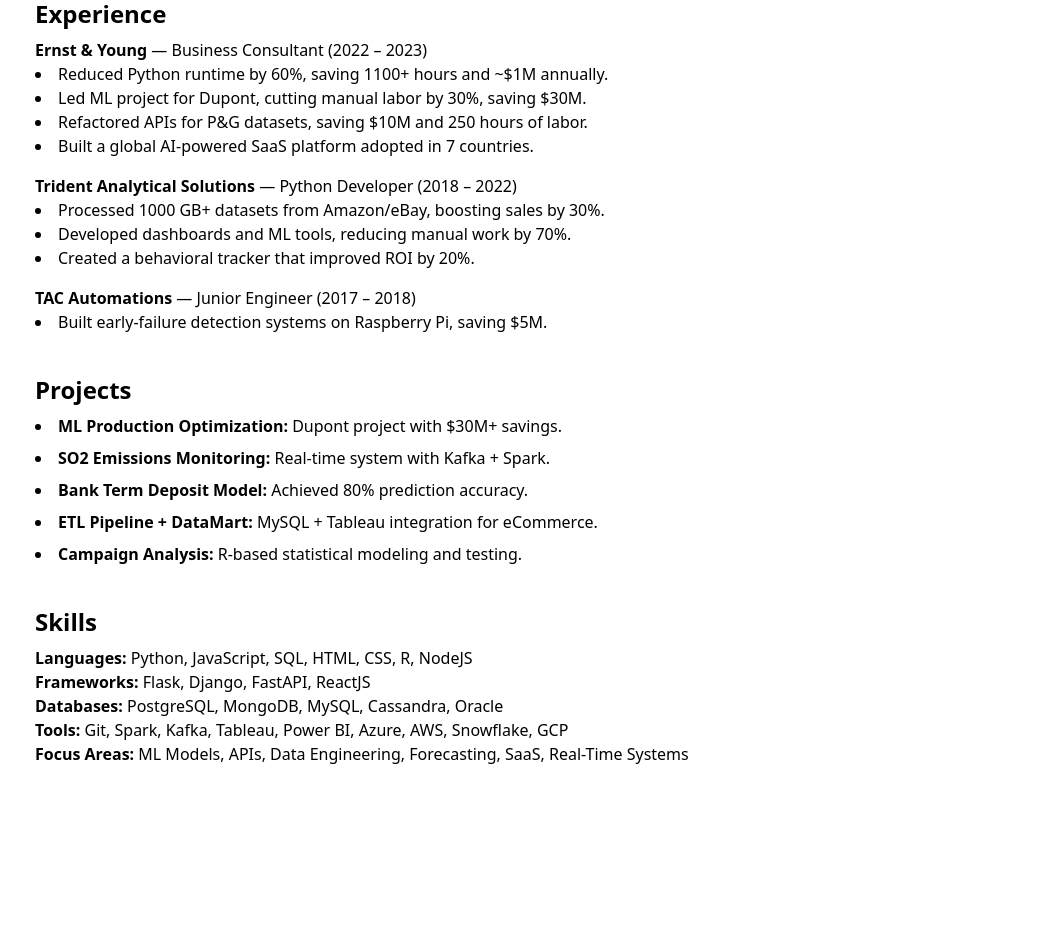
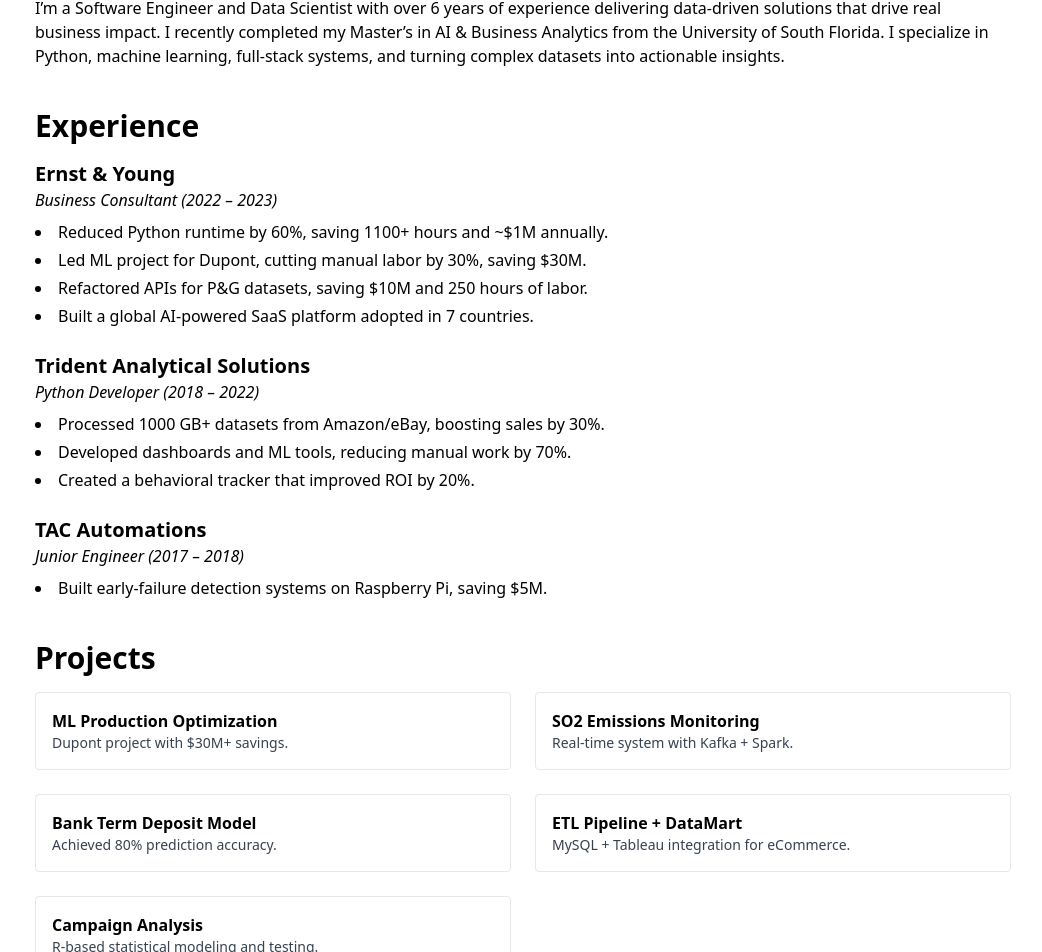
Before and after one commit to ankit180396/ankit-portfolio, a React (Create React App) app: page / in a window 1280 px wide. Shown: the part 354-1306 px from the top of the page, without its empty margins (117-1159 px from the left). Before the commit the page ends 1144 px from the top, so only its background shows below. Built offline with nearby package versions, Linux system fonts and the light colour scheme.

Commit message:
Updated content

```diff
--- a/src/App.js
+++ b/src/App.js
@@ -1,143 +1,122 @@
-import React from "react";
+import React, { useState, useEffect } from "react";
 
 export default function App() {
+  const [darkMode, setDarkMode] = useState(false);
+
+  useEffect(() => {
+    document.documentElement.classList.toggle("dark", darkMode);
+  }, [darkMode]);
+
   return (
-    <div className="p-6 max-w-5xl mx-auto space-y-10">
+    <div className="min-h-screen px-6 py-10 max-w-5xl mx-auto space-y-10 bg-white text-black dark:bg-gray-900 dark:text-white transition-all">
+      <div className="flex justify-end">
+        <button
+          className="border px-4 py-1 rounded hover:bg-gray-200 dark:hover:bg-gray-800"
+          onClick={() => setDarkMode(!darkMode)}
+        >
+          {darkMode ? "Light Mode" : "Dark Mode"}
+        </button>
+      </div>
+
       <section className="text-center">
-        <h1 className="text-4xl font-bold">Ankit Choudhary</h1>
+        <h1 className="text-5xl font-bold">Ankit Choudhary</h1>
         <p className="text-lg mt-2">Software Engineer | Data Scientist</p>
         <p className="text-md mt-1">
           Tampa, FL | ankit.er1803@gmail.com | +1 (813) 577-0169
         </p>
         <div className="mt-2 space-x-4">
-          <a
-            href="https://www.linkedin.com/in/ankit-choudhary1803/"
-            className="underline text-blue-600"
-          >
+          <a href="https://www.linkedin.com/in/ankit-choudhary1803/" className="underline text-blue-600 dark:text-blue-400">
             LinkedIn
           </a>
-          <a
-            href="https://github.com/ankit180396"
-            className="underline text-blue-600"
-          >
+          <a href="https://github.com/ankit180396" className="underline text-blue-600 dark:text-blue-400">
             GitHub
           </a>
-          <a
-            href="https://ankit180396.github.io/"
-            className="underline text-blue-600"
-          >
+          <a href="https://ankit180396.github.io/" className="underline text-blue-600 dark:text-blue-400">
             Portfolio
           </a>
         </div>
       </section>
 
       <section>
-        <h2 className="text-2xl font-semibold mb-2">About Me</h2>
+        <h2 className="text-3xl font-semibold mb-4">About Me</h2>
         <p>
-          I’m a Software Engineer and Data Scientist with over 6 years of
-          experience delivering data-driven solutions that drive real business
-          impact. I recently completed my Master’s in AI & Business Analytics
-          from the University of South Florida. I specialize in Python, machine
-          learning, full-stack systems, and turning complex datasets into
-          actionable insights.
+          I’m a Software Engineer and Data Scientist with over 6 years of experience delivering data-driven solutions that drive real business impact. I recently completed my Master’s in AI & Business Analytics from the University of South Florida. I specialize in Python, machine learning, full-stack systems, and turning complex datasets into actionable insights.
         </p>
       </section>
 
       <section>
-        <h2 className="text-2xl font-semibold mb-2">Experience</h2>
-        <ul className="space-y-4">
-          <li>
-            <strong>Ernst & Young</strong> — Business Consultant (2022 – 2023)
-            <ul className="list-disc list-inside">
-              <li>
-                Reduced Python runtime by 60%, saving 1100+ hours and ~$1M
-                annually.
-              </li>
-              <li>
-                Led ML project for Dupont, cutting manual labor by 30%, saving
-                $30M.
-              </li>
-              <li>
-                Refactored APIs for P&G datasets, saving $10M and 250 hours of
-                labor.
-              </li>
-              <li>
-                Built a global AI-powered SaaS platform adopted in 7 countries.
-              </li>
+        <h2 className="text-3xl font-semibold mb-4">Experience</h2>
+        <div className="space-y-6">
+          <div>
+            <h3 className="text-xl font-bold">Ernst & Young</h3>
+            <p className="italic">Business Consultant (2022 – 2023)</p>
+            <ul className="list-disc list-inside mt-2 space-y-1">
+              <li>Reduced Python runtime by 60%, saving 1100+ hours and ~$1M annually.</li>
+              <li>Led ML project for Dupont, cutting manual labor by 30%, saving $30M.</li>
+              <li>Refactored APIs for P&G datasets, saving $10M and 250 hours of labor.</li>
+              <li>Built a global AI-powered SaaS platform adopted in 7 countries.</li>
             </ul>
-          </li>
-          <li>
-            <strong>Trident Analytical Solutions</strong> — Python Developer
-            (2018 – 2022)
-            <ul className="list-disc list-inside">
-              <li>
-                Processed 1000 GB+ datasets from Amazon/eBay, boosting sales by
-                30%.
-              </li>
-              <li>
-                Developed dashboards and ML tools, reducing manual work by 70%.
-              </li>
-              <li>
-                Created a behavioral tracker that improved ROI by 20%.
-              </li>
+          </div>
+          <div>
+            <h3 className="text-xl font-bold">Trident Analytical Solutions</h3>
+            <p className="italic">Python Developer (2018 – 2022)</p>
+            <ul className="list-disc list-inside mt-2 space-y-1">
+              <li>Processed 1000 GB+ datasets from Amazon/eBay, boosting sales by 30%.</li>
+              <li>Developed dashboards and ML tools, reducing manual work by 70%.</li>
+              <li>Created a behavioral tracker that improved ROI by 20%.</li>
             </ul>
-          </li>
-          <li>
-            <strong>TAC Automations</strong> — Junior Engineer (2017 – 2018)
-            <ul className="list-disc list-inside">
-              <li>
-                Built early-failure detection systems on Raspberry Pi, saving
-                $5M.
-              </li>
+          </div>
+          <div>
+            <h3 className="text-xl font-bold">TAC Automations</h3>
+            <p className="italic">Junior Engineer (2017 – 2018)</p>
+            <ul className="list-disc list-inside mt-2 space-y-1">
+              <li>Built early-failure detection systems on Raspberry Pi, saving $5M.</li>
             </ul>
-          </li>
-        </ul>
+          </div>
+        </div>
       </section>
 
       <section>
-        <h2 className="text-2xl font-semibold mb-2">Projects</h2>
-        <ul className="list-disc list-inside space-y-2">
-          <li>
-            <strong>ML Production Optimization:</strong> Dupont project with
-            $30M+ savings.
-          </li>
-          <li>
-            <strong>SO2 Emissions Monitoring:</strong> Real-time system with
-            Kafka + Spark.
-          </li>
-          <li>
-            <strong>Bank Term Deposit Model:</strong> Achieved 80% prediction
-            accuracy.
-          </li>
-          <li>
-            <strong>ETL Pipeline + DataMart:</strong> MySQL + Tableau
-            integration for eCommerce.
-          </li>
-          <li>
-            <strong>Campaign Analysis:</strong> R-based statistical modeling and
-            testing.
-          </li>
-        </ul>
+        <h2 className="text-3xl font-semibold mb-4">Projects</h2>
+        <div className="grid grid-cols-1 sm:grid-cols-2 gap-6">
+          <div className="border rounded p-4 dark:border-gray-700">
+            <h4 className="font-semibold">ML Production Optimization</h4>
+            <p className="text-sm text-gray-700 dark:text-gray-300">Dupont project with $30M+ savings.</p>
+          </div>
+          <div className="border rounded p-4 dark:border-gray-700">
+            <h4 className="font-semibold">SO2 Emissions Monitoring</h4>
+            <p className="text-sm text-gray-700 dark:text-gray-300">Real-time system with Kafka + Spark.</p>
+          </div>
+          <div className="border rounded p-4 dark:border-gray-700">
+            <h4 className="font-semibold">Bank Term Deposit Model</h4>
+            <p className="text-sm text-gray-700 dark:text-gray-300">Achieved 80% prediction accuracy.</p>
+          </div>
+          <div className="border rounded p-4 dark:border-gray-700">
+            <h4 className="font-semibold">ETL Pipeline + DataMart</h4>
+            <p className="text-sm text-gray-700 dark:text-gray-300">MySQL + Tableau integration for eCommerce.</p>
+          </div>
+          <div className="border rounded p-4 dark:border-gray-700">
+            <h4 className="font-semibold">Campaign Analysis</h4>
+            <p className="text-sm text-gray-700 dark:text-gray-300">R-based statistical modeling and testing.</p>
+          </div>
+        </div>
       </section>
 
       <section>
-        <h2 className="text-2xl font-semibold mb-2">Skills</h2>
+        <h2 className="text-3xl font-semibold mb-4">Skills</h2>
         <p>
-          <strong>Languages:</strong> Python, JavaScript, SQL, HTML, CSS, R,
-          NodeJS
-          <br />
-          <strong>Frameworks:</strong> Flask, Django, FastAPI, ReactJS
-          <br />
-          <strong>Databases:</strong> PostgreSQL, MongoDB, MySQL, Cassandra,
-          Oracle
-          <br />
-          <strong>Tools:</strong> Git, Spark, Kafka, Tableau, Power BI, Azure,
-          AWS, Snowflake, GCP
-          <br />
-          <strong>Focus Areas:</strong> ML Models, APIs, Data Engineering,
-          Forecasting, SaaS, Real-Time Systems
+          <strong>Languages:</strong> Python, JavaScript, SQL, HTML, CSS, R, NodeJS<br />
+          <strong>Frameworks:</strong> Flask, Django, FastAPI, ReactJS<br />
+          <strong>Databases:</strong> PostgreSQL, MongoDB, MySQL, Cassandra, Oracle<br />
+          <strong>Tools:</strong> Git, Spark, Kafka, Tableau, Power BI, Azure, AWS, Snowflake, GCP<br />
+          <strong>Focus Areas:</strong> ML Models, APIs, Data Engineering, Forecasting, SaaS, Real-Time Systems
         </p>
       </section>
+
+      <footer className="border-t pt-6 text-center text-sm text-gray-500 dark:text-gray-400">
+        <p>&copy; {new Date().getFullYear()} Ankit Choudhary. All rights reserved.</p>
+        <p className="mt-1">This site uses Umami for privacy-friendly analytics. No cookies or tracking.</p>
+      </footer>
     </div>
   );
 }
```
